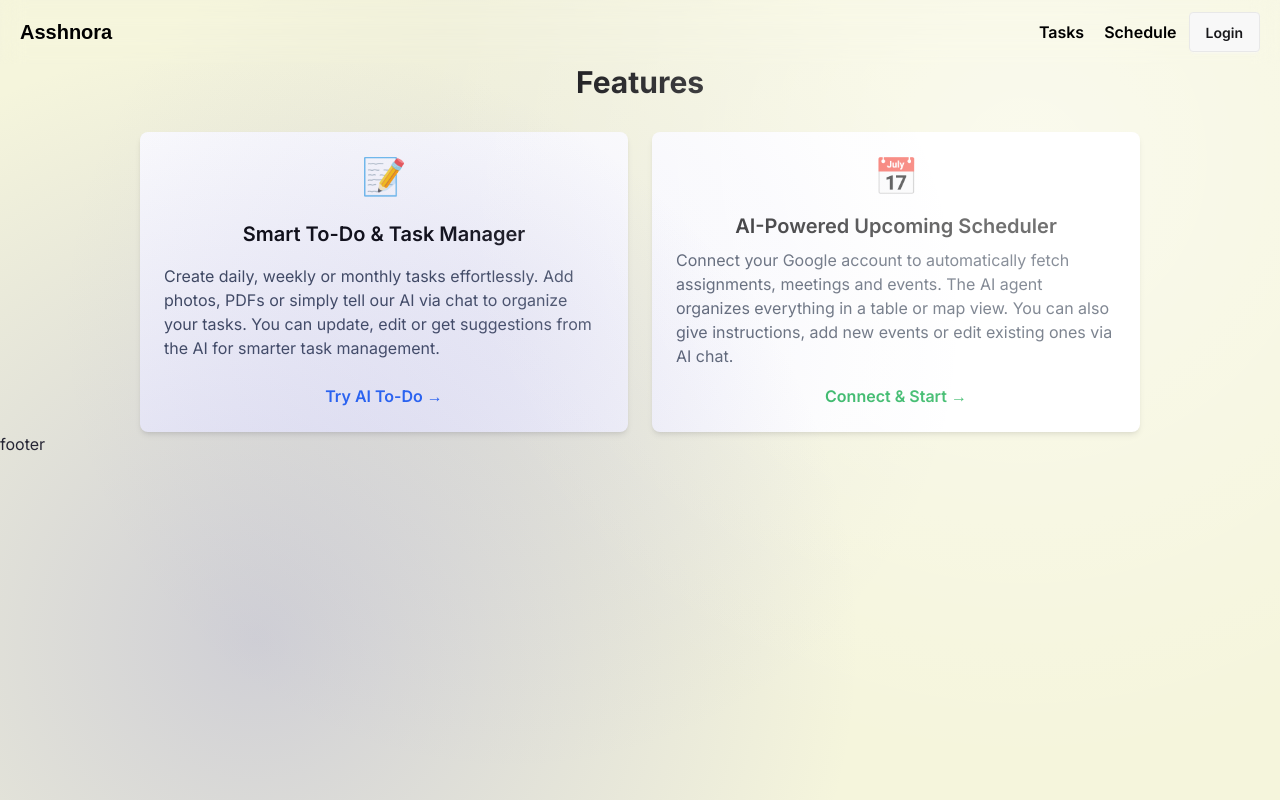
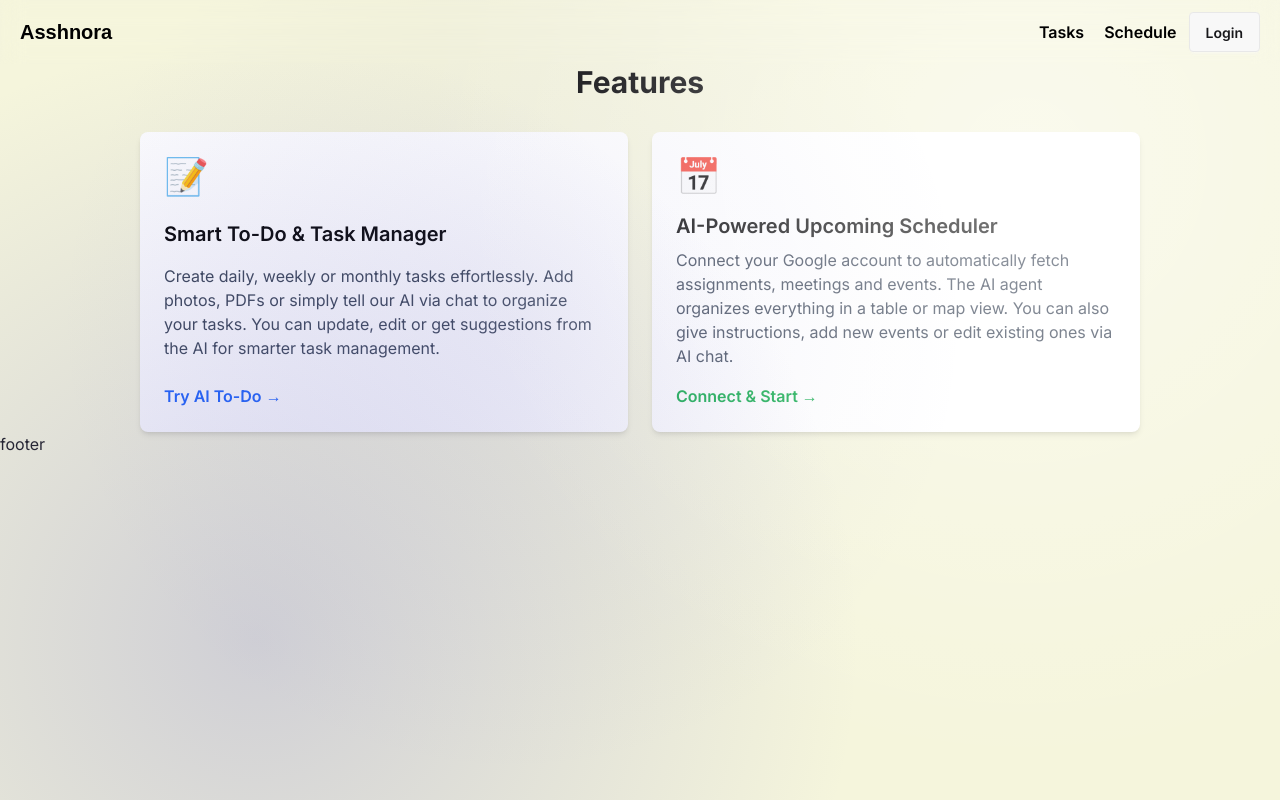
Before and after one commit to tahmid-khan-hub/Asshnora, a Next.js app: page / in a window 1280 px wide. Built offline with nearby package versions, Linux system fonts and the light colour scheme; a web font is replaced by a local one.

Commit message:
Placed the content and item of features section on left

```diff
--- a/src/app/Features/Features.tsx
+++ b/src/app/Features/Features.tsx
@@ -4,9 +4,9 @@ const Features = () => {
   return (
     <div>
         <h1 className="text-center font-bold text-3xl mb-8">Features</h1>
-        <div className="flex flex-col md:flex-row max-w-[1000px] mx-auto gap-6">
+    <div className="flex flex-col md:flex-row max-w-[1000px] mx-auto gap-6">
       {/* Feature 1: To-Do / Tasks */}
-      <div className="flex flex-col items-center bg-white shadow-md rounded-lg p-6 flex-1 justify-between">
+      <div className="flex flex-col items-start bg-white shadow-md rounded-lg p-6 flex-1 justify-between">
         <div className="text-4xl mb-4">📝</div>
         <h3 className="text-xl font-semibold mb-2">
           Smart To-Do & Task Manager
@@ -22,7 +22,7 @@ const Features = () => {
       </div>
 
       {/* Feature 2: Upcoming / Scheduler */}
-      <div className="flex flex-col items-center bg-white shadow-md rounded-lg p-6 flex-1 justify-between">
+      <div className="flex flex-col items-start bg-white shadow-md rounded-lg p-6 flex-1 justify-between">
         <div className="text-4xl mb-4">📅</div>
         <h3 className="text-xl font-semibold mb-2">
           AI-Powered Upcoming Scheduler
```
